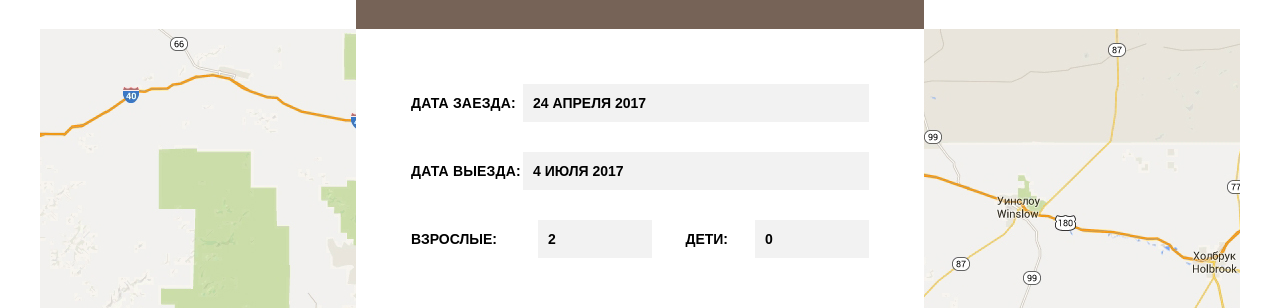
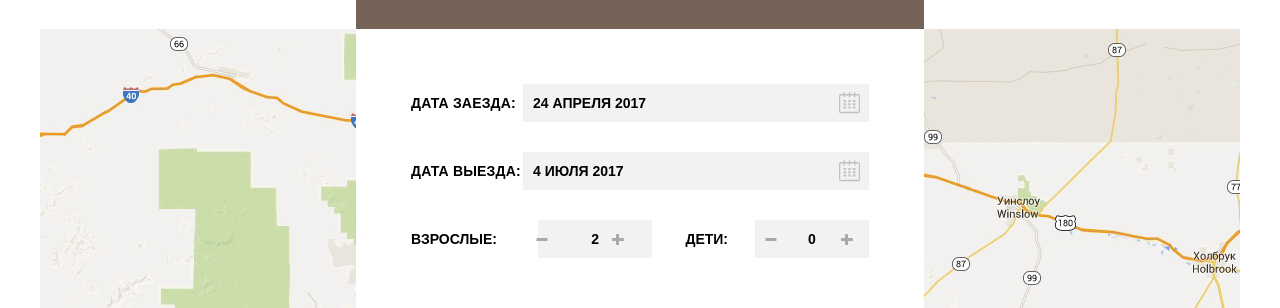
Before and after one commit to shvabrey/396929-sedona, a plain HTML site: page index.html in a window 1280 px wide. Shown: the part 1465-1773 px from the top of the page. Drawn offline with Linux system fonts and the light colour scheme.

Commit message:
календари + -

```diff
--- a/css/style.css
+++ b/css/style.css
@@ -365,6 +365,7 @@ body {
 	font-size: 14px;
 	-webkit-box-sizing: border-box;
 	        box-sizing: border-box;
+	text-align: center;
 }
 
 .adult, .children {
@@ -384,6 +385,18 @@ body {
 	    -ms-flex-align: center;
 	        align-items: center;
 	margin-bottom: 30px;
+}
+
+.calendar {
+	background-color: transparent;
+	border: none;
+	position: absolute;
+	background-image: url(../img/calendar-icon.png);
+	width: 21px;
+	height: 22px;
+	left: 428px;
+	top: 8px;
+	outline: none;
 }
 
 .children-adult{
@@ -424,6 +437,66 @@ body {
 .input input:active {
 	background-color: #5496bd;
 }
+
+input[type=number]::-webkit-inner-spin-button,
+input[type=number]::-webkit-outer-spin-button {
+  -webkit-appearance: none;
+  margin: 0;
+}
+
+.adult, .children, .check-in, .check-out {
+	position: relative;
+}
+
+.adult .plus {
+	background-color: transparent;
+	border: none;
+	position: absolute;
+	background-image: url(../img/plus.png);
+	width: 11px;
+	height: 11px;
+	left: 201px;
+	top: 14px;
+	outline: none;
+}
+
+
+.adult .minus {
+	background-color: transparent;
+	border: none;
+	position: absolute;
+	background-image: url(../img/minus.png);
+	width: 12px;
+	height: 3px;
+	left: 125px;
+	top: 18px;
+	outline: none;
+}
+
+.children .plus {
+	background-color: transparent;
+	border: none;
+	position: absolute;
+	background-image: url(../img/plus.png);
+	width: 11px;
+	height: 11px;
+	left: 156px;
+	top: 14px;
+}
+
+
+.children .minus {
+	background-color: transparent;
+	border: none;
+	position: absolute;
+	background-image: url(../img/minus.png);
+	width: 12px;
+	height: 3px;
+	left: 80px;
+	top: 18px;
+	outline: none;
+}
+
 
 .hotel-search-container-in {
 	box-sizing: border-box;
--- a/index.html
+++ b/index.html
@@ -90,11 +90,11 @@
 		  			<div class="hotel-search-container">
 			  			<form class="hotel-search">
 				  			<div class="hotel-search-container-in">
-						  		<div class="check-in"><label>Дата заезда:</label><input type="text" name="check-in" value="24 АПРЕЛЯ 2017"></div>
-							  	<div class="check-out"><label>Дата выезда:</label><input type="text" name="check-out" value="4 ИЮЛЯ 2017"></div>
+						  		<div class="check-in"><label>Дата заезда:</label><input type="text" name="check-in" value="24 АПРЕЛЯ 2017"><button type="button" class="calendar"></button></div>
+							  	<div class="check-out"><label>Дата выезда:</label><input type="text" name="check-out" value="4 ИЮЛЯ 2017"><button type="button" class="calendar"></button></div>
 							  	<div class="children-adult">
-									<div class="adult"><label>Взрослые:</label><input type="number" name="adult" value="2"></div>
-									<div class="children"><label>Дети:</label><input type="number" name="children" value="0"></div>
+									<div class="adult"><label>Взрослые:</label><button type="button" class="minus"></button><input type="number" name="adult" value="2"><button type="button" class="plus"></button></div>
+									<div class="children"><label>Дети:</label><button type="button" class="minus"></button><input type="number" name="children" value="0"><button type="button" class="plus"></button></div>
 								</div>
 						  		<div class="input"><input type="submit" name="search" value="НАЙТИ"></div>
 						  	</div>
```
Also changed, not shown: img/minus.png (added), img/plus.png (added).
